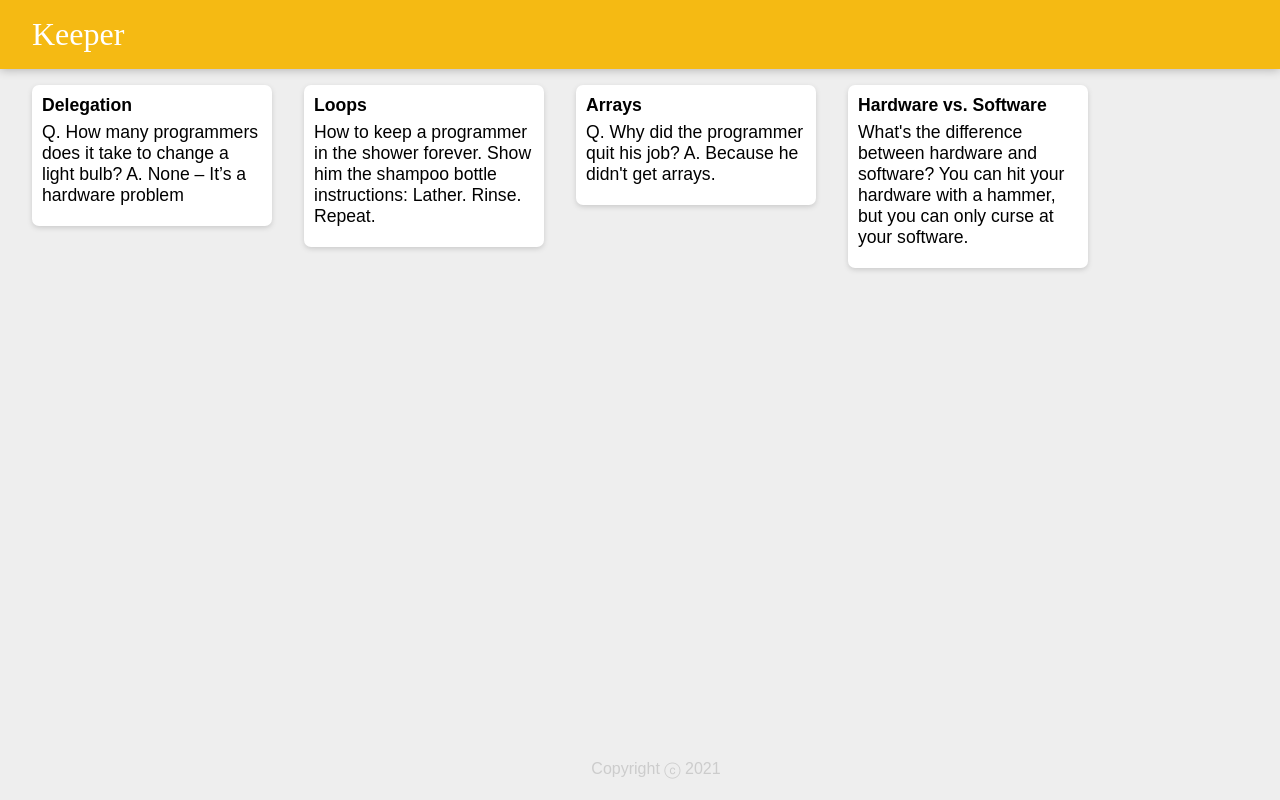
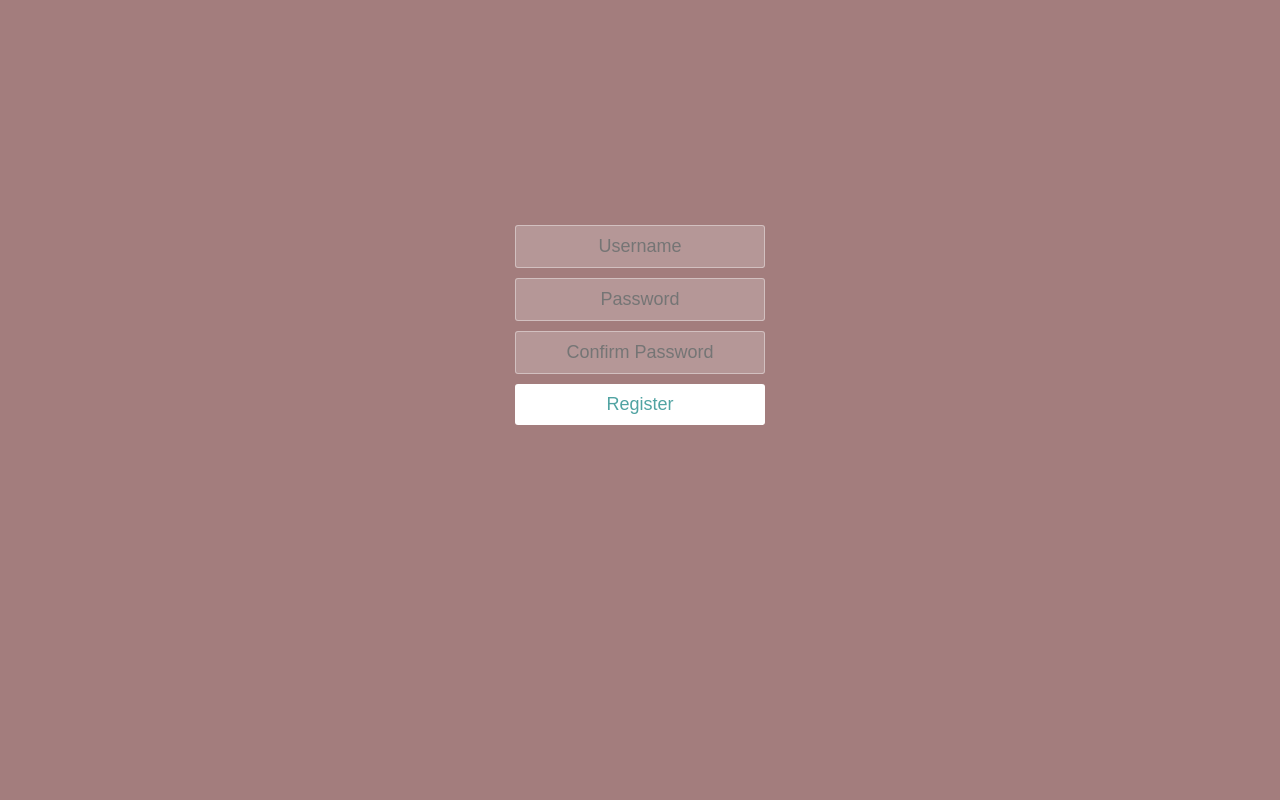
Before and after one commit to CondorW/googleKeeperClone, a React (Create React App) app: page / in a window 1280 px wide. Built offline with nearby package versions, Linux system fonts and the light colour scheme.

Commit message:
implement conditional rendering

```diff
--- a/src/App.js
+++ b/src/App.js
@@ -4,25 +4,30 @@ import Header from './Components/Header';
 import Note from './Components/Note';
 import Footer from './Components/Footer';
 import notes from "./notes";
+import Form from './Components/Form';
 
-function createNote(ele) {
-
-}
-
+var loggedIn = false;
 
 function App() {
-  return (
-    <div>
-      <Header />
-      {notes.map((ele => {
-        return (
-          <Note
-            noteTitle={ele.title}
-            noteContent={ele.content}
-          />
-        );
-      }))}
-      <Footer />
+  // return (
+  //   <div>
+  //     <Header />
+  //     {notes.map((ele => {
+  //       return (
+  //         <Note
+  //           noteTitle={ele.title}
+  //           noteContent={ele.content}
+  //         />
+  //       );
+  //     }))}
+  //     <Footer />
+  //   </div>
+  // );
+  return(
+    <div className="container">
+      <Form
+      isLoggedIn = {loggedIn}
+      />
     </div>
   );
 }
--- /dev/null
+++ b/src/Components/Form.js
@@ -0,0 +1,15 @@
+import React from "react";
+
+function Form(props) {
+    return (
+      <form className="form">
+        <input type="text" placeholder="Username" />
+        <input type="password" placeholder="Password" />
+        {props.isLoggedIn ? null : <input type="password" placeholder="Confirm Password" />}
+        <button className="form-button" type="submit">{props.isLoggedIn ? "Login" : "Register"}</button>
+
+      </form>
+    );
+  }
+
+  export default Form;
--- a/src/index.css
+++ b/src/index.css
@@ -7,10 +7,39 @@ html {
   font-family: "Montserrat", sans-serif;
 }
 body {
-  background: #eee;
+  background: rgb(163, 125, 125);
   padding: 0 16px;
+  width: 100%;
+  height: 100%;
+}
+.container {
+  margin: 10% auto;
+  padding: 80px 0;
+  text-align: center;
+}
+.container h1 {
+  font-size: 40px;
+  font-weight: 200;
 }
 
+form {
+  padding: 20px 0;
+  position: relative;
+}
+form input {
+  border: 1px solid rgba(252, 252, 252, 0.4);
+  background-color: rgba(252, 252, 252, 0.2);
+  width: 250px;
+  border-radius: 3px;
+  font-family: "Source Sans Pro", sans-serif;
+  padding: 10px 15px;
+  margin: 0 auto 10px auto;
+  display: block;
+  text-align: center;
+  font-size: 18px;
+  color: white;
+  font-weight: 300;
+}
 header {
   background-color: #f5ba13;
   margin: auto -16px;
@@ -54,3 +83,14 @@ footer p {
   white-space: pre-wrap;
   word-wrap: break-word;
 }
+form button {
+  appearance: none;
+  outline: 0;
+  background-color: white;
+  border: 0;
+  padding: 10px 15px;
+  color: #50a3a2;
+  border-radius: 3px;
+  width: 250px;
+  font-size: 18px;
+}
```
